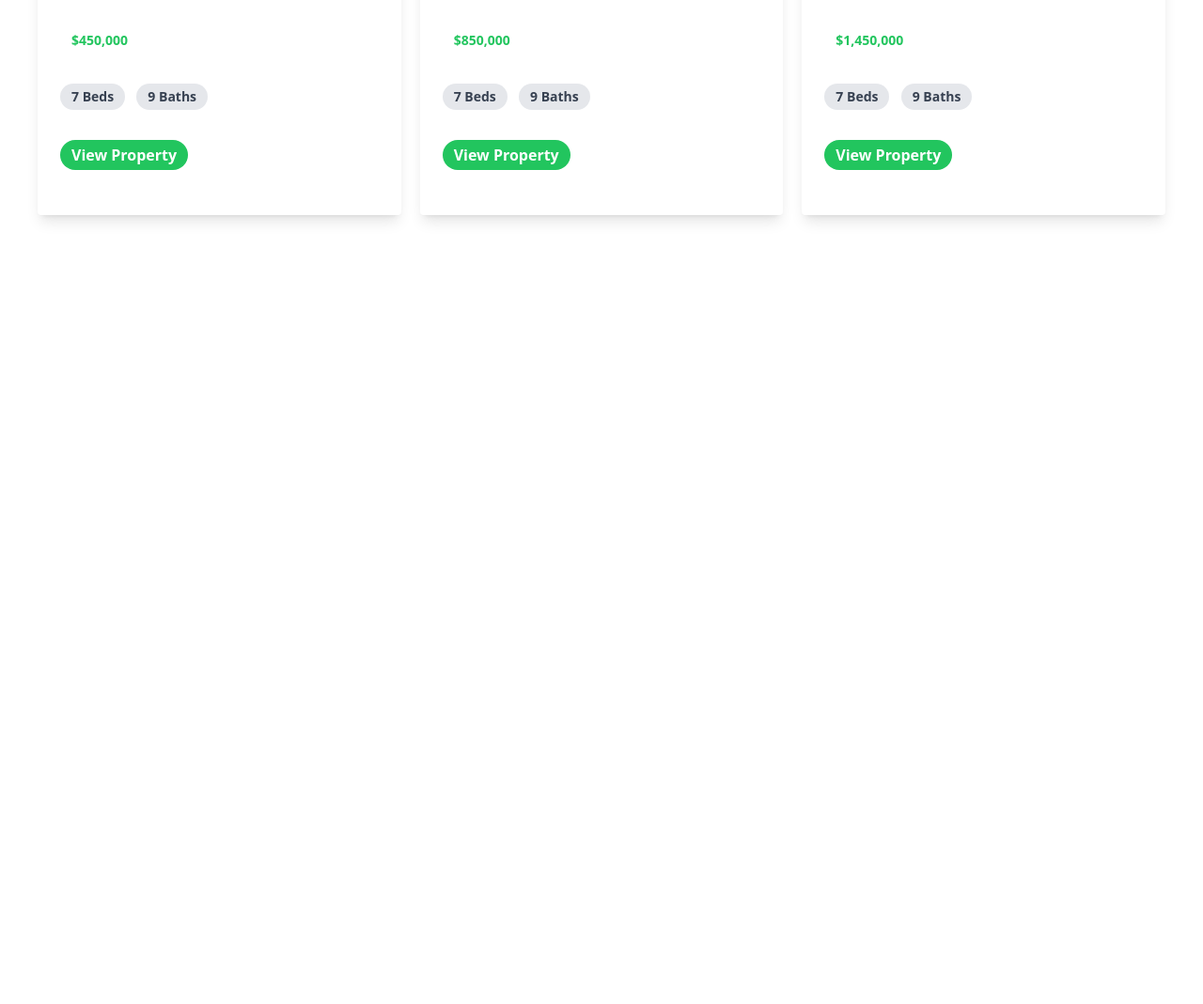
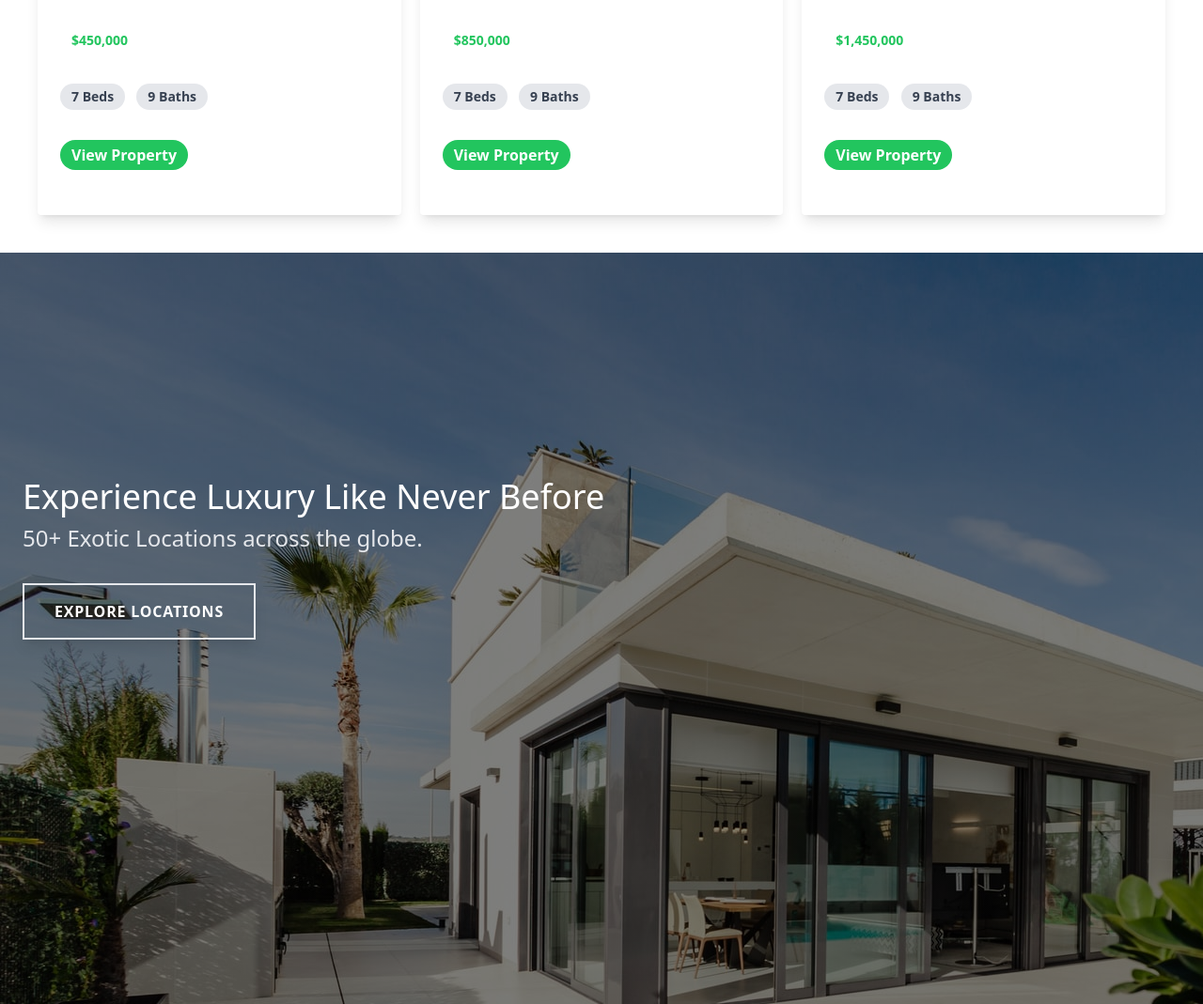
Before and after one commit to rafi021/tailwind-real-state, a website: page src/index.html in a window 1280 px wide. Shown: the part 1125-2194 px from the top of the page at 94% size. Before the commit the page ends 1394 px from the top, so only its background shows below. Drawn offline with Linux system fonts and the light colour scheme.

Commit message:
site middle banner

```diff
--- a/src/index.html
+++ b/src/index.html
@@ -131,5 +131,21 @@
     </div>
     <!-- Card Container-->
     <!-- Card Section END -->
+
+
+    <!--Site Banner START-->
+
+    <!--Banner-->
+    <div class="h-screen py-20"
+        style="background-image: linear-gradient(rgba(0,0,0,0.5), rgba(0,0,0,0.5)), url('/asset/luxury.jpg');">
+        <div class="container mx-auto px-6 mt-40">
+            <h2 class="text-white text-4xl foont-bold mb-2">Experience Luxury Like Never Before</h2>
+            <h3 class="text-gray-200 text-2xl mb-8">50+ Exotic Locations across the globe.</h3>
+            <button class="text-white border-2 py-4 px-8 uppercase font-bold tracking-wider shadow-lg">Explore Locations</button>
+        </div>
+    </div>
+    <!--Banner-->
+
+    <!--Site Banner END-->
 </body>
 </html>
```
Also changed, not shown: dist/output.css.
